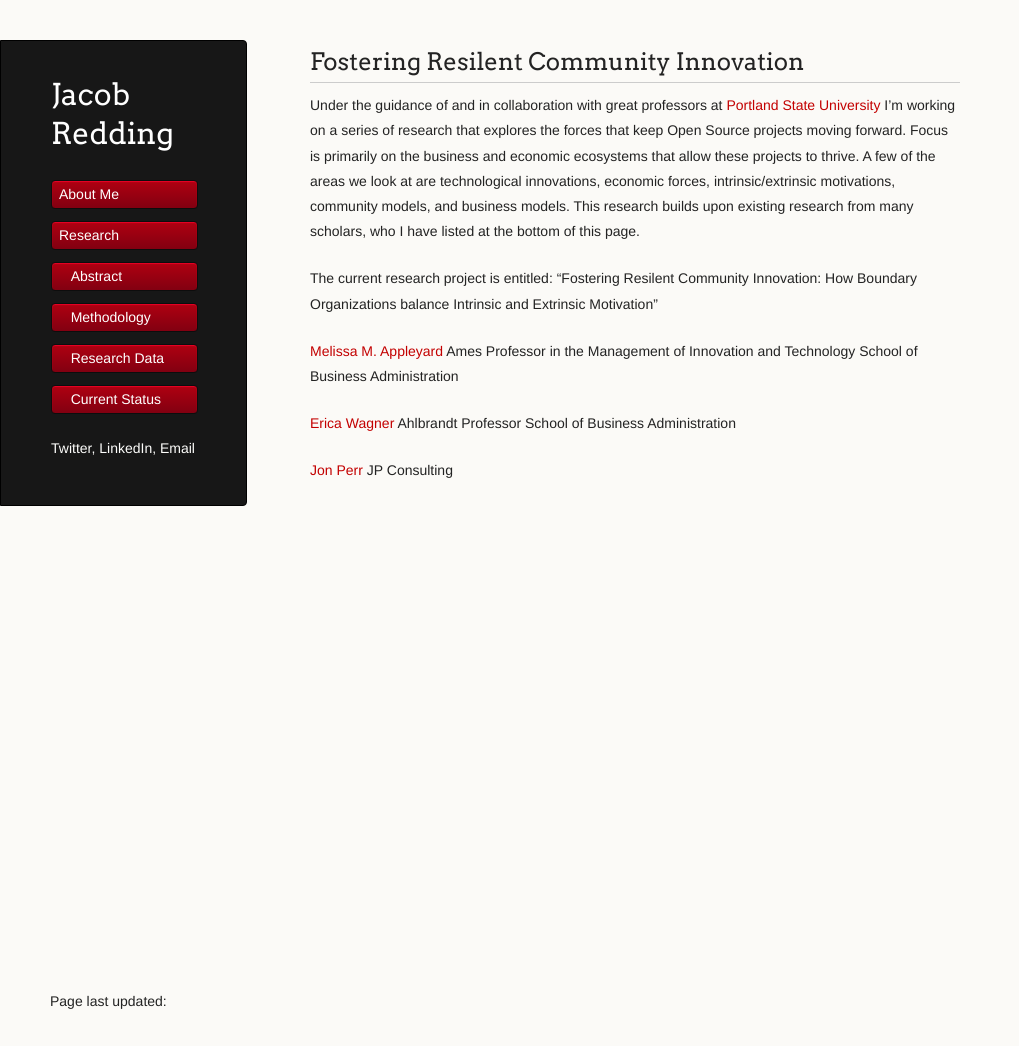
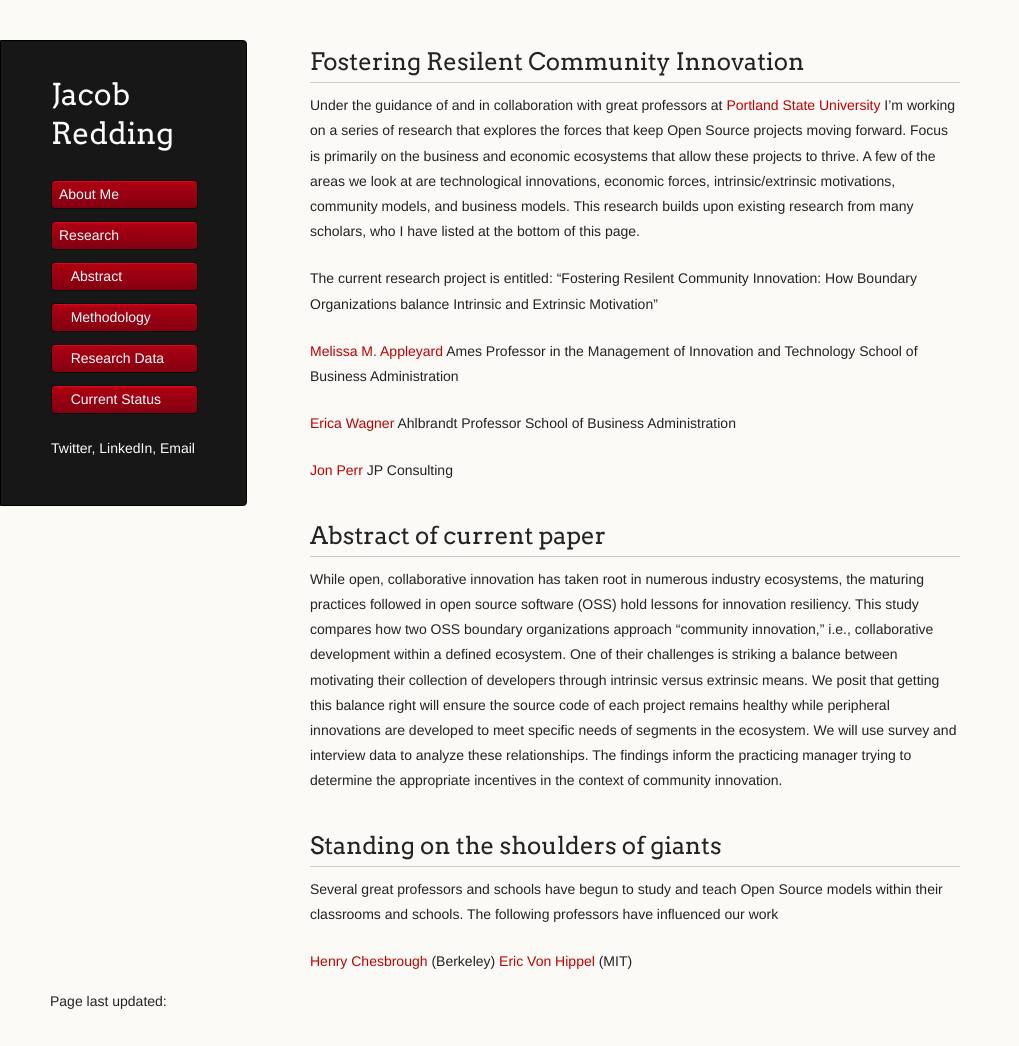
Before and after one commit to jredding/new-site, a Jekyll site: the page built from research/index.md, in a window 1280 px wide and 1046 px high. Shown: the whole window, without its empty margins (0-1019 px from the left). Built offline with Jekyll 4.4.1, drawn with Linux system fonts in a browser that asks for light colours.

Commit message:
Update index.md

```diff
--- a/research/index.md
+++ b/research/index.md
@@ -18,3 +18,21 @@
 
 [Jon Perr](http://http://www.perrspectives.com "Jon Perr")
 JP Consulting
+
+
+## Abstract of current paper
+While open, collaborative innovation has taken root in numerous industry ecosystems, the maturing practices
+followed in open source software (OSS) hold lessons for innovation resiliency. This study compares how two
+OSS boundary organizations approach “community innovation,” i.e., collaborative development within a
+defined ecosystem. One of their challenges is striking a balance between motivating their collection of
+developers through intrinsic versus extrinsic means. We posit that getting this balance right will ensure the
+source code of each project remains healthy while peripheral innovations are developed to meet specific needs
+of segments in the ecosystem. We will use survey and interview data to analyze these relationships. The
+findings inform the practicing manager trying to determine the appropriate incentives in the context of
+community innovation.
+
+## Standing on the shoulders of giants
+Several great professors and schools have begun to study and teach Open Source models within their classrooms and schools. The following professors have influenced our work
+
+[Henry Chesbrough](http://facultybio.haas.berkeley.edu/faculty-list/chesbrough-henry) (Berkeley)
+[Eric Von Hippel](http://web.mit.edu/evhippel/www/) (MIT)
```
